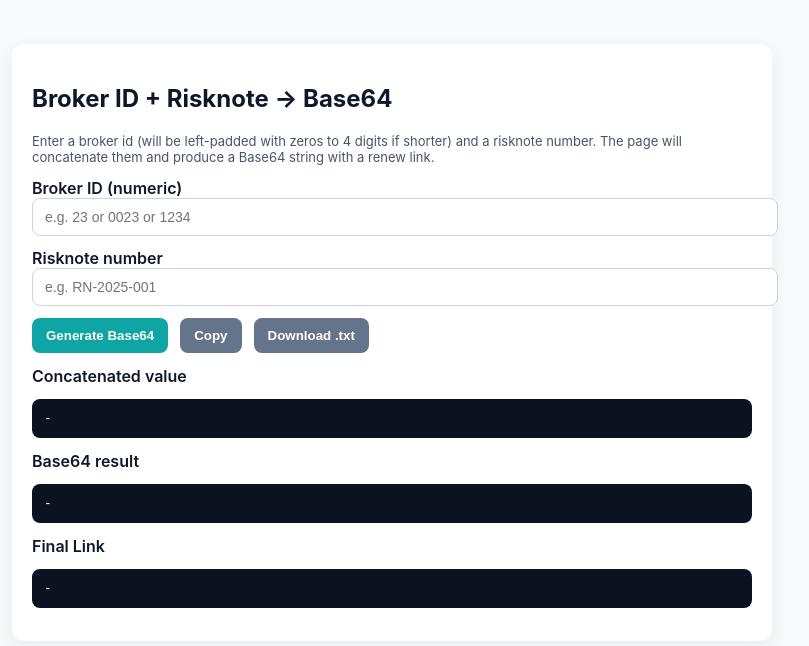
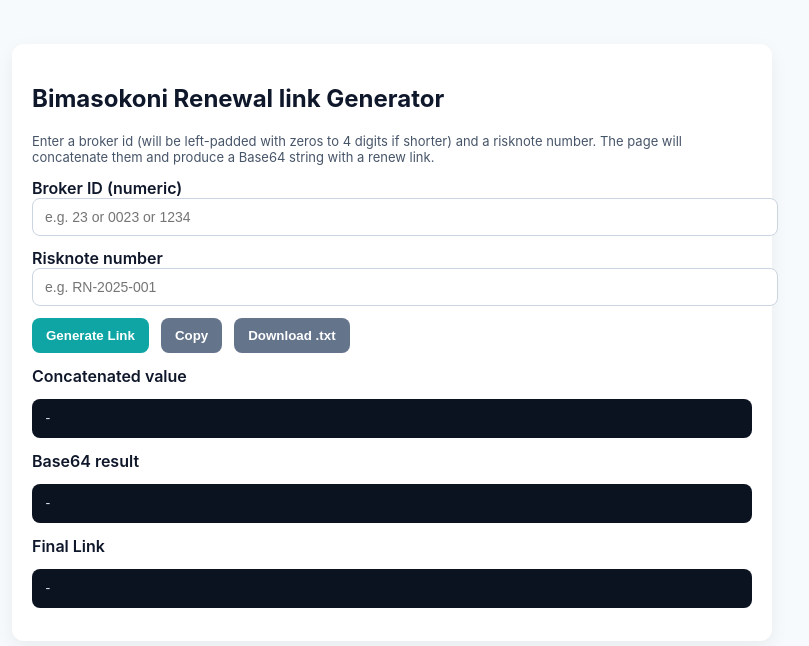
Before and after one commit to rama47/Bimasokoni-renewal-link-generator, a plain HTML site: page index.html in a window 1280 px wide. Shown: the whole page, without its empty margins (248-1057 px from the left). Drawn offline with Linux system fonts and the light colour scheme.

Commit message:
Update index.html

```diff
--- a/index.html
+++ b/index.html
@@ -19,7 +19,7 @@
 </head>
 <body>
   <div class="card">
-    <h2>Broker ID + Risknote → Base64</h2>
+    <h2>Bimasokoni Renewal link Generator</h2>
     <p class="hint">Enter a broker id (will be left-padded with zeros to 4 digits if shorter) and a risknote number. The page will concatenate them and produce a Base64 string with a renew link.</p>
 
     <label for="brokerId">Broker ID (numeric)</label>
@@ -29,7 +29,7 @@
     <input id="riskNote" type="text" maxlength="100" placeholder="e.g. RN-2025-001" />
 
     <div class="row">
-      <button id="generateBtn">Generate Base64</button>
+      <button id="generateBtn">Generate Link</button>
       <button id="copyBtn" class="secondary" disabled>Copy</button>
       <button id="downloadBtn" class="secondary" disabled>Download .txt</button>
     </div>
```
